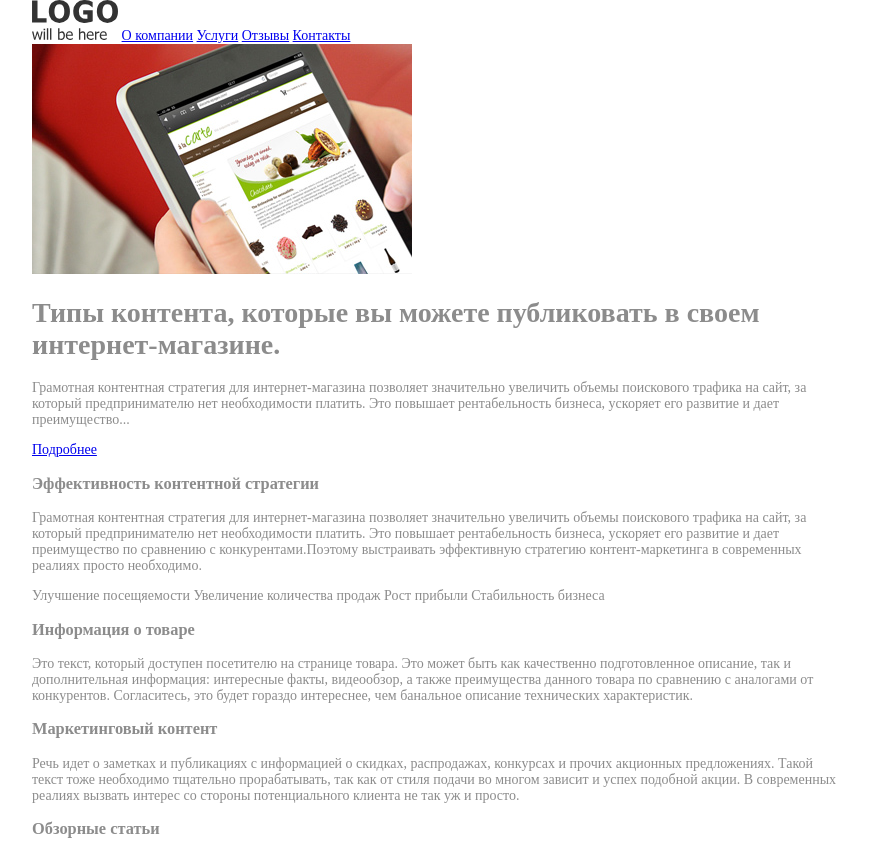
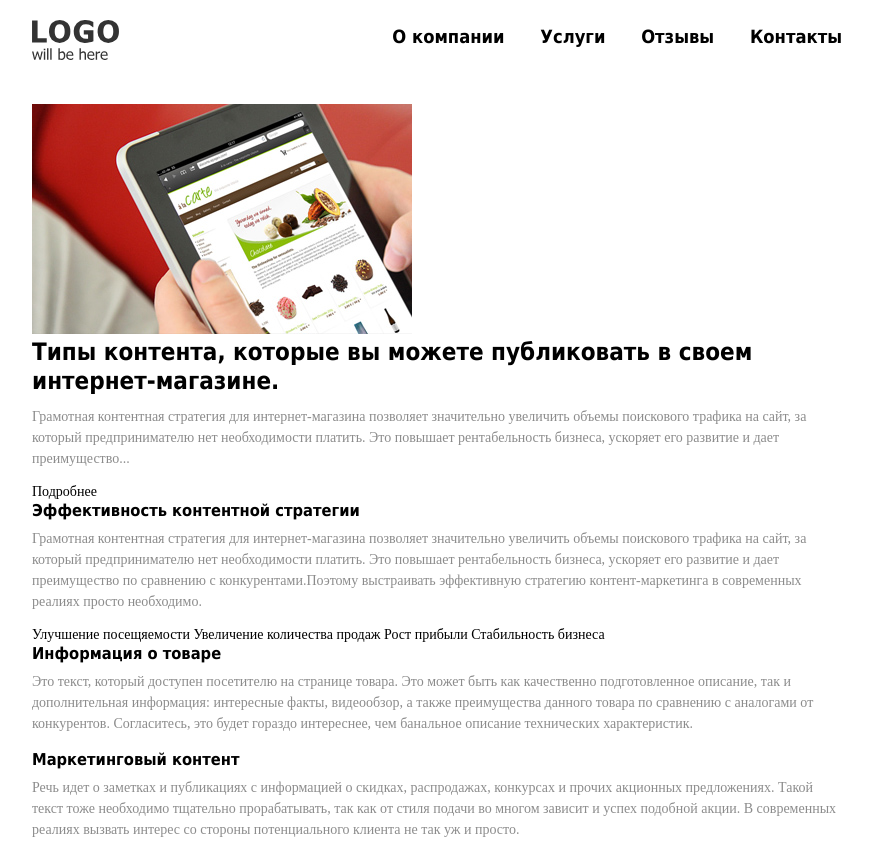
Before and after one commit to NickMonster/softblues, a website: page src/index.html in a window 1280 px wide. Shown: the top 843 px of the page, without its empty margins (203-1075 px from the left). Drawn offline with nearby package versions, Linux system fonts and the light colour scheme; files that its build step writes are made by us from their sources.

Commit message:
Header section

```diff
--- a/src/index.html
+++ b/src/index.html
@@ -9,12 +9,14 @@
 </head>
 
 <body>
-    <header class="container">
-        <a href="/"><img src="images/logo.svg" alt="" /></a>
-        <a href="#">О компании</a>
-        <a href="#">Услуги</a>
-        <a href="#">Отзывы</a>
-        <a href="#">Контакты</a>
+    <header class="container header-main">
+        <a href="/" class="header-main__logo"><img src="images/logo.svg" alt="" title="На головну" width="87" /></a>
+        <nav class="header-main__navigation">
+            <a href="#">О компании</a>
+            <a href="#">Услуги</a>
+            <a href="#">Отзывы</a>
+            <a href="#">Контакты</a>
+        </nav>
     </header>
 
     <main class="container">
--- a/src/scss/styles.scss
+++ b/src/scss/styles.scss
@@ -17,7 +17,10 @@
 */
 :root {
   --main-font: "Times New Roman", Times, serif;
+  --title-font: Tahoma, Verdana, Geneva, sans-serif;
   --main-grey: #8c8c8c;
+  --main-black: #000000;
+  --link-active: #9b130c;
 }
 
 /*
@@ -41,7 +44,6 @@ body {
   padding: 0;
   font-family: --main-font;
   font-size: 14px;
-  color: var(--main-grey);
 }
 
 header,
@@ -52,6 +54,35 @@ nav {
 
 a {
   background-color: transparent;
+  text-decoration: none;
+  color: var(--main-black);
+}
+
+p {
+  line-height: 1.5;
+  color: var(--main-grey);
+  margin: 0 0 15px;
+}
+
+h1,
+h3 {
+  font-family: var(--title-font);
+  margin-top: 0;
+}
+
+h1 {
+  margin-bottom: 10px;
+  font-size: 1.5rem;
+  line-height: 1.2;
+}
+
+h3 {
+  margin-bottom: 5px;
+  line-height: 1.4;
+}
+
+img {
+  max-width: 100%;
 }
 
 /*
@@ -64,3 +95,49 @@ a {
   max-width: 840px;
   margin: 0 auto;
 }
+
+/*
+    5.Header
+   ==========================================================================
+*/
+.header-main {
+  padding-top: 20px;
+  padding-bottom: 20px;
+  text-align: center;
+}
+
+.header-main__logo {
+  margin-bottom: 20px;
+  display: inline-block;
+}
+
+.header-main__navigation {
+  font-family: var(--title-font);
+  font-size: 1.14rem;
+  font-weight: bold;
+  margin-bottom: 20px;
+
+  a {
+    display: block;
+    margin-bottom: 10px;
+
+    &:hover,
+    &:active {
+      color: var(--link-active);
+    }
+  }
+}
+
+@media (min-width: 768px) {
+  .header-main {
+    text-align: left;
+    display: flex;
+    justify-content: space-between;
+    align-items: center;
+  }
+
+  .header-main__navigation a {
+    display: inline-block;
+    margin-left: 30px;
+  }
+}
```
Also changed, not shown: www/index.html (+8 -6 lines), www/css/styles.css.
